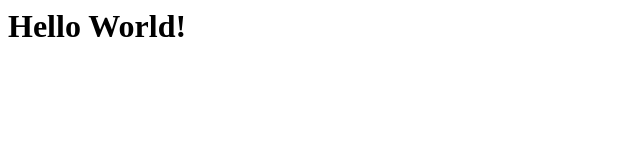
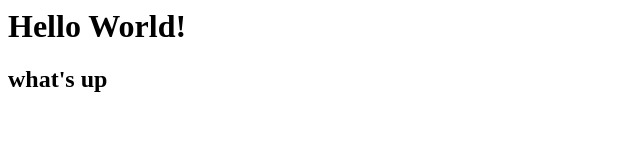
Before and after one commit to sjf1017/sjf1017.github.io, a plain HTML site: page index.html in a window 1280 px wide. Shown: the whole page, without its empty margins (0-640 px from the left). Drawn offline with Linux system fonts and the light colour scheme.

Commit message:
Add change

```diff
--- a/index.html
+++ b/index.html
@@ -1 +1,2 @@
 <h1>Hello World!</h1>
+<h2>what's up</h2>
```
